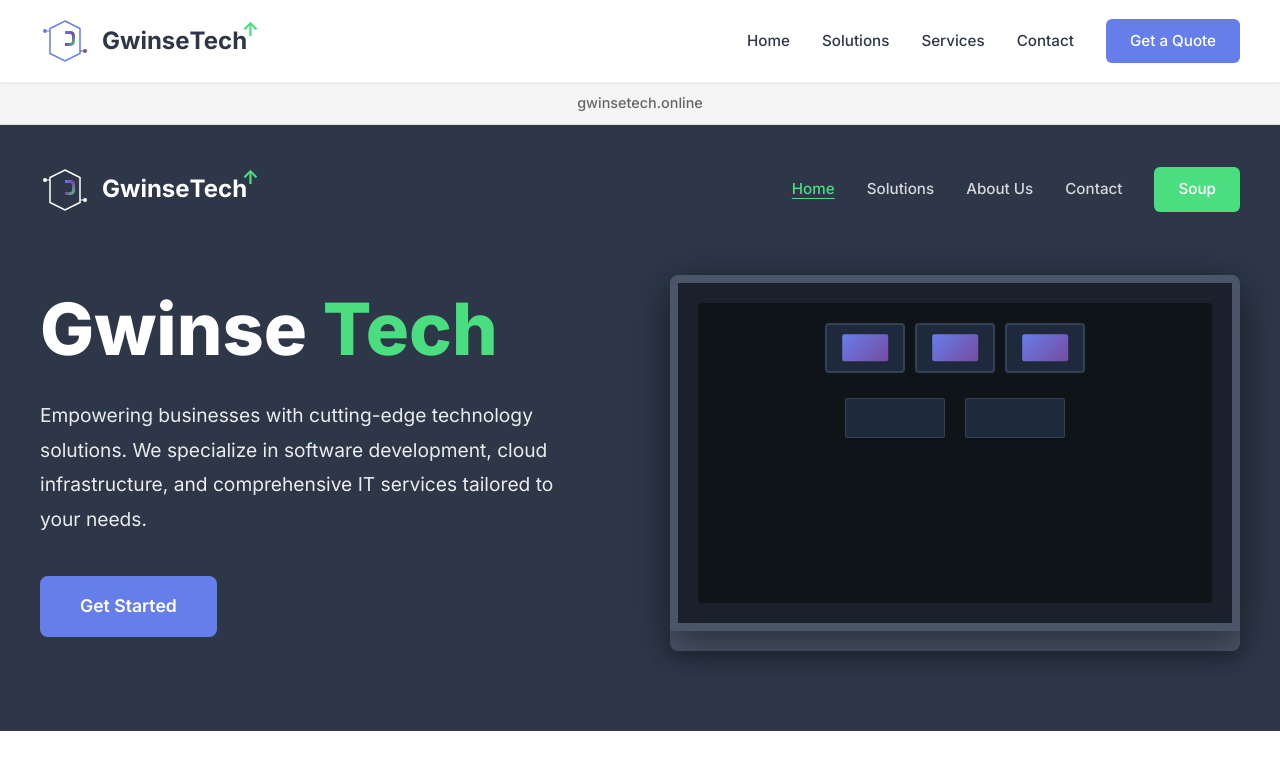
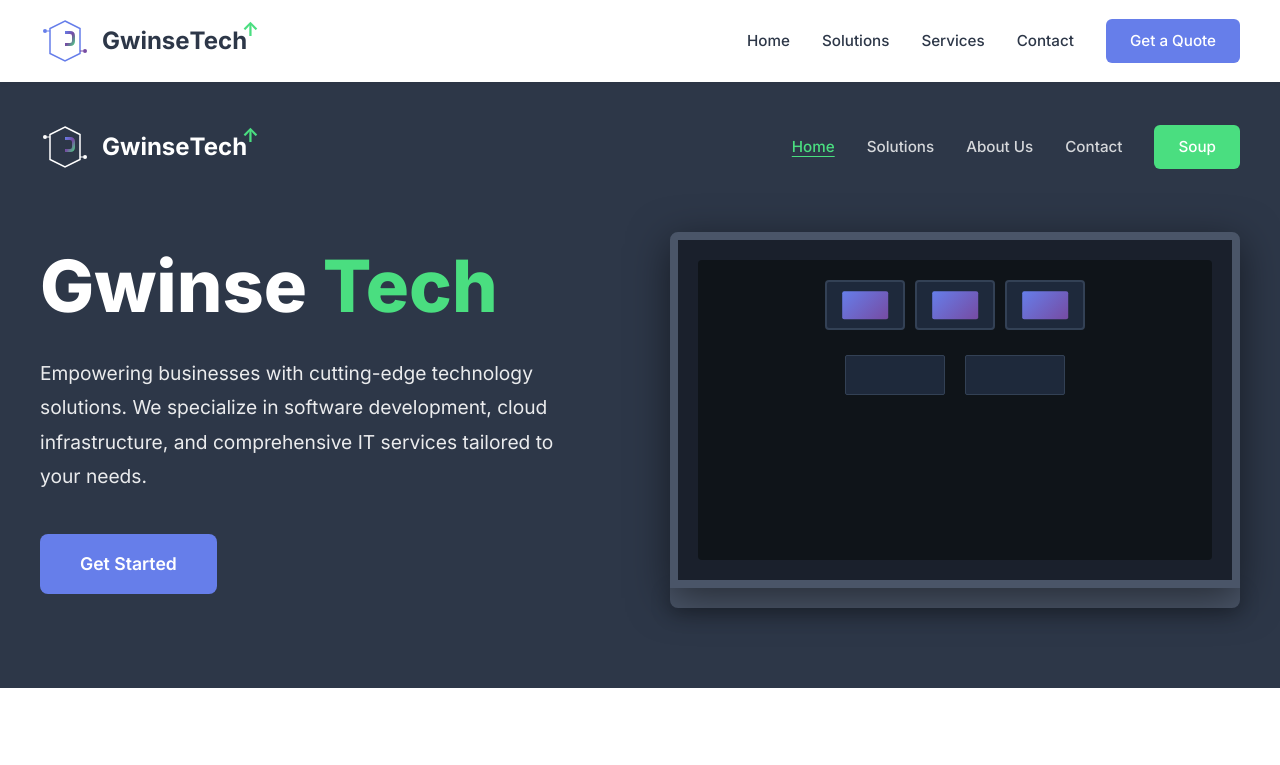
Before and after one commit to gwinsetech/Gwinsetech-website, a website: page index.html in a window 1280 px wide. Shown: the top 765 px of the page. Drawn offline with Linux system fonts and the light colour scheme.

Commit message:
Remove URL bar section (gwinsetech.online)

```diff
--- a/company-styles.css
+++ b/company-styles.css
@@ -108,20 +108,6 @@ body {
 .btn-quote:hover {
     background: #5568d3;
     color: white !important;
-}
-
-/* URL Bar */
-.url-bar {
-    background: #f5f5f5;
-    padding: 8px 0;
-    text-align: center;
-    border-bottom: 1px solid #e0e0e0;
-}
-
-.url-bar span {
-    color: #666;
-    font-size: 0.9rem;
-    font-weight: 500;
 }
 
 /* Hero Section - Dark Gray Background */
--- a/index.html
+++ b/index.html
@@ -47,11 +47,6 @@
             </nav>
         </div>
     </header>
-
-    <!-- URL Bar -->
-    <div class="url-bar">
-        <span>gwinsetech.online</span>
-    </div>
 
     <!-- Hero Section -->
     <section id="home" class="hero">
```
Also changed, not shown: Default.html (+0 -5 lines).
